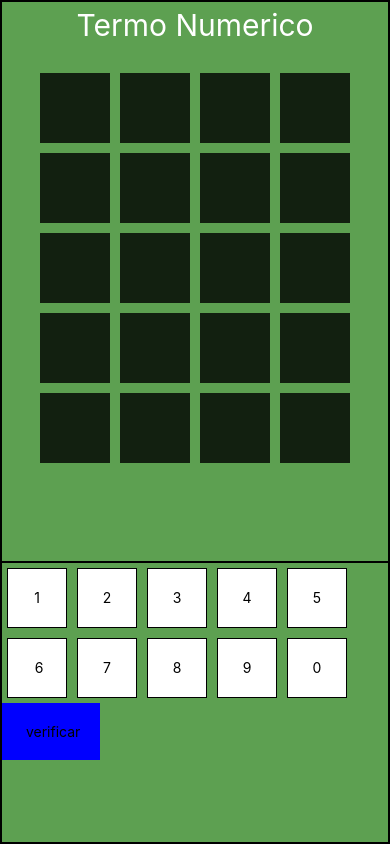
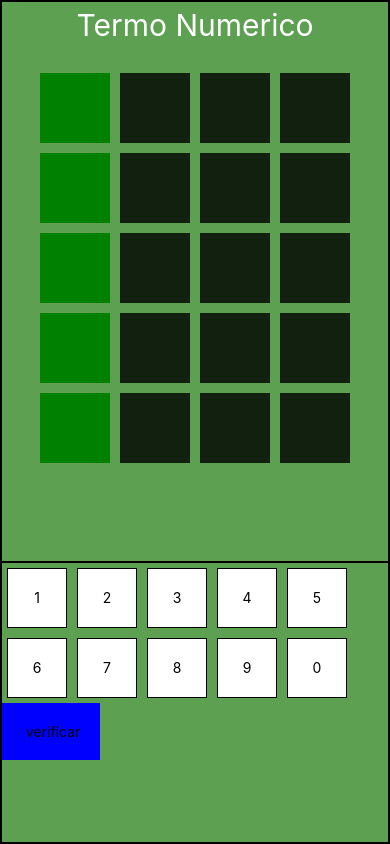
Before and after one commit to Fabiano20077/TermoNumerico, a React Native app: screen /Home in a window 390 px wide. Built offline with nearby package versions, Linux system fonts and the light colour scheme.

Commit message:
função de linha feita

```diff
--- a/src/pagina/home/index.js
+++ b/src/pagina/home/index.js
@@ -14,7 +14,9 @@ export default function App() {
 
 
     console.log(nume)
-    const [p, setP] = useState()
+    const [c, setC] = useState(0);
+    const [l, setL] = useState(0);
+   const [index,setIndex] = useState(0);
 
     const [Lista, setLista] = useState([
         [``, '', '', ''],
@@ -27,18 +29,25 @@ export default function App() {
 
     const addLista = (num) => {
 
-
         setLista(pre => {
             const copia = pre.map(row => [...row]);
-            copia[0][p] = num;
+            copia[l][c] = num;
             return copia
         })
     }
 
-    const verificar =()=> {
+    const verificar = () => {
 
+
+
+
+        const novoIndex = index + 1;
+
+        setIndex(novoIndex);
+        console.log(index)
     }
-
+console.log(l)
+console.log(c)
     return (
         <View style={styles.container}>
             <View style={styles.Campo}>
@@ -53,33 +62,33 @@ export default function App() {
 
                             <FlatList
                                 data={Lista}
-                                keyExtractor={(item) => item.valor}
+                                keyExtractor={(_, index) => index.toString()}
                                 contentContainerStyle={{ padding: 20 }}
-                                renderItem={({ item, index }) => (
+                                renderItem={({ item }) => (
 
                                     <View style={styles.flat}>
 
 
-                                        <View style={styles.containeNumero} >
-                                            <Pressable onPress={() => setP(0)}>
+                                        <View  style={[styles.containeNumero, { backgroundColor: c == 0 && l == index ? 'green' : 'rgba(0,0,0,.8)' }]} >
+                                            <Pressable onPress={() => { setC(0); setL(index); }}>
                                                 <Text style={styles.texto}> {item[0]}  </Text>
                                             </Pressable>
                                         </View>
 
-                                        <View style={[styles.containeNumero, { backgroundColor: p == 1 ? 'green' : 'rgba(0,0,0,.8)' }]} >
-                                            <Pressable onPress={() => setP(1)}>
+                                        <View  style={[styles.containeNumero, { backgroundColor: c == 1 && l === index ? 'green' :   'rgba(0,0,0,.8)'  }]} >
+                                            <Pressable onPress={() => { setC(1); setL(index) }} >
                                                 <Text style={styles.texto}> {item[1]}  </Text>
                                             </Pressable>
                                         </View>
 
-                                        <View style={styles.containeNumero} >
-                                            <Pressable onPress={() => setP(2)}>
+                                        <View style={[styles.containeNumero, { backgroundColor: c == 2 && l === index ? 'green' : 'rgba(0,0,0,.8)' }]} >
+                                            <Pressable onPress={() => { setC(2); setL(index) }}>
                                                 <Text style={styles.texto}> {item[2]}  </Text>
                                             </Pressable>
                                         </View>
 
-                                        <View style={styles.containeNumero} >
-                                            <Pressable onPress={() => setP(3)}>
+                                        <View  style={[styles.containeNumero, { backgroundColor: c == 3 && l === index ? 'green' : 'rgba(0,0,0,.8)' }]} >
+                                            <Pressable onPress={() => { setC(3); setL(index) }}>
 
                                                 <Text style={styles.texto}> {item[3]}  </Text>
                                             </Pressable>
@@ -95,7 +104,7 @@ export default function App() {
 
                     <View style={styles.containerInput}>
 
-                        <Pressable style={styles.input} onPress={() => addLista(1)}>
+                        {/*    <Pressable style={styles.input} onPress={() => addLista(1)}>
                             <Text> 1 </Text>
                         </Pressable>
 
@@ -133,9 +142,16 @@ export default function App() {
 
                         <Pressable style={styles.input} onPress={() => addLista(0)}>
                             <Text> 0 </Text>
-                        </Pressable>
+                        </Pressable> */}
+
+                        {[1, 2, 3, 4, 5, 6, 7, 8, 9, 0].map((n) => (
+                            <Pressable key={n} style={styles.input} onPress={() => addLista(n)}>
+                                <Text> {n} </Text>
+                            </Pressable>
+                        ))}
                         <View>
-                            <Pressable style={styles.botao} onPress={()=> verificar()}>
+
+                            <Pressable style={styles.botao} onPress={() => verificar()}>
                                 <Text> verificar</Text>
                             </Pressable>
 
```
